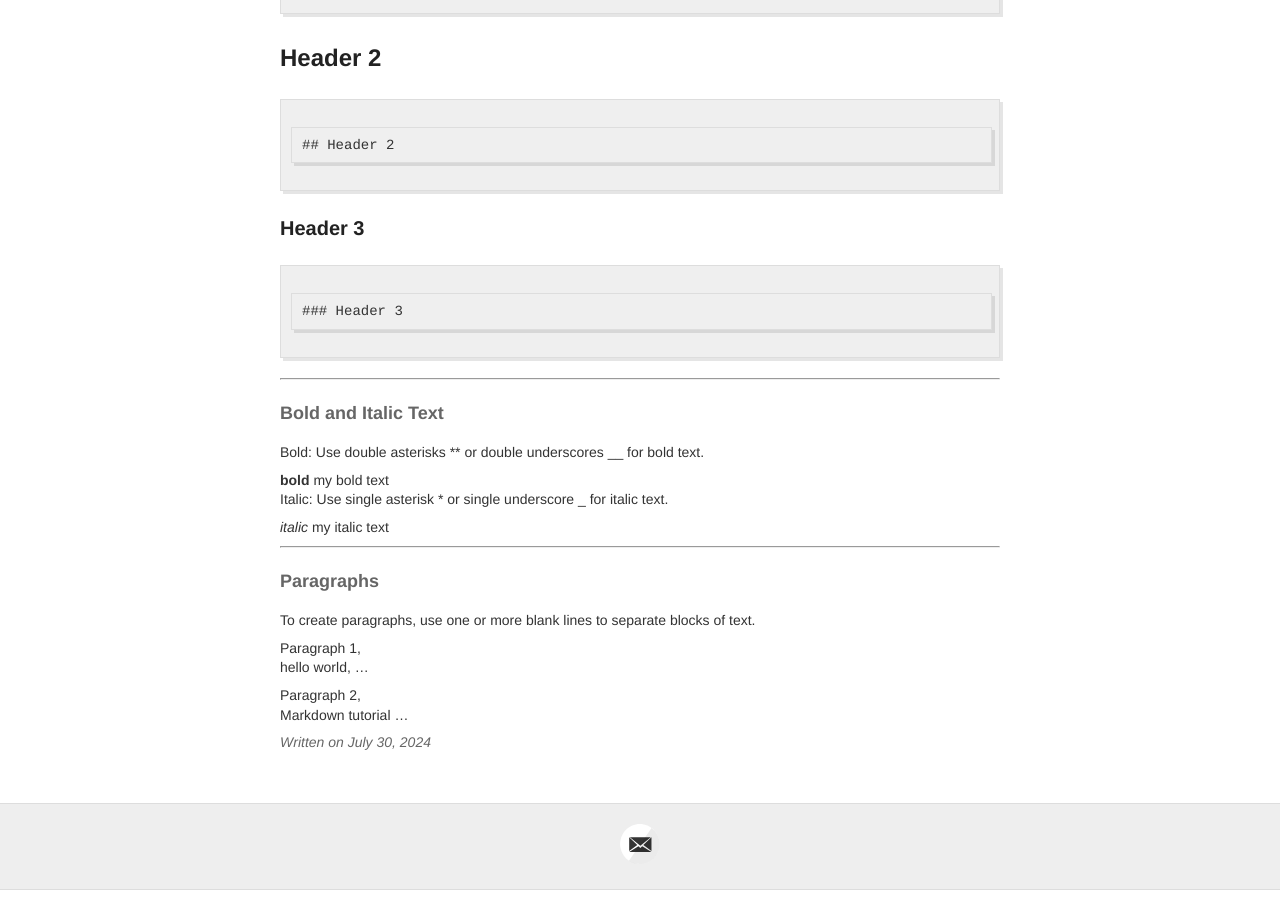
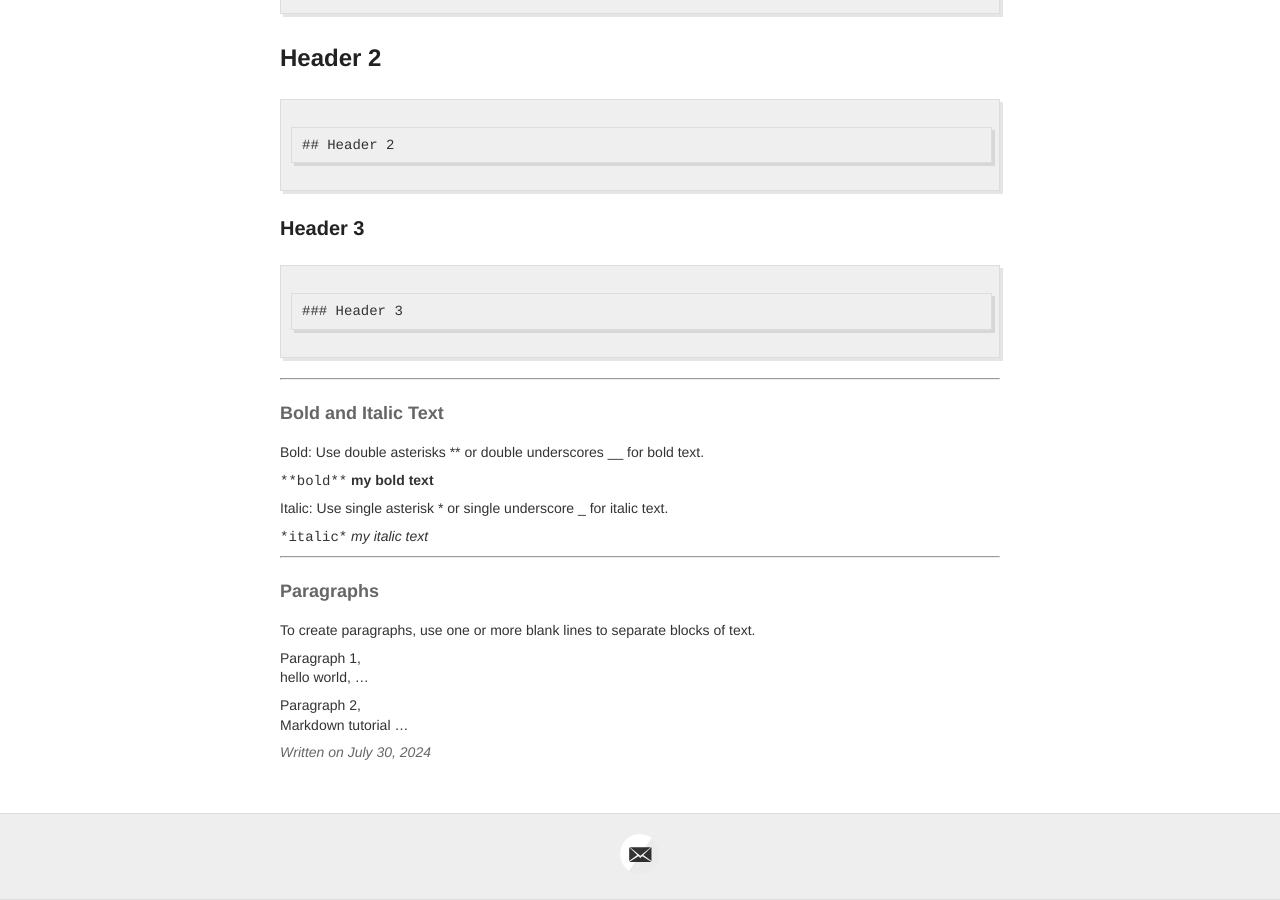
Before and after one commit to noahtjkim/noahtjkim.github.io, a Jekyll site: the page built from _posts/2024-07-30-Markdown-Tutorial.md, in a window 1280 px wide and 900 px high, scrolled down 909 px. Built offline with Jekyll 4.4.1, drawn with Linux system fonts in a browser that asks for light colours.

```diff
--- a/_posts/2024-07-30-Markdown-Tutorial.md
+++ b/_posts/2024-07-30-Markdown-Tutorial.md
@@ -47,10 +47,11 @@ Use # symbols to create headers of different levels.
 #### Bold and Italic Text
 Bold: Use double asterisks ** or double underscores __ for bold text.
 
-**bold** my bold text
+`**bold**` **my bold text**
+
 Italic: Use single asterisk * or single underscore _ for italic text.
 
-*italic* my italic text
+`*italic*` *my italic text*
 
 ---
 
```
